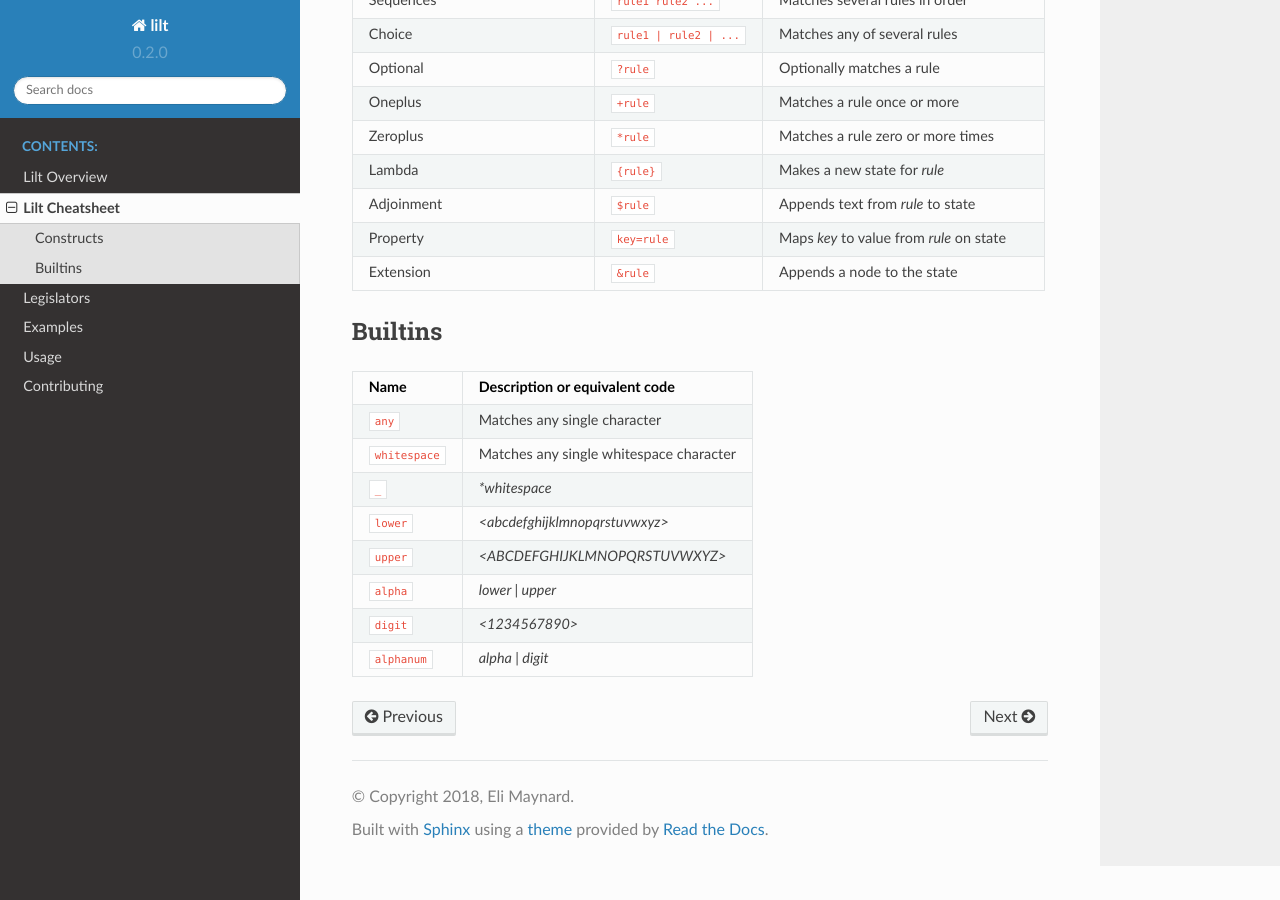
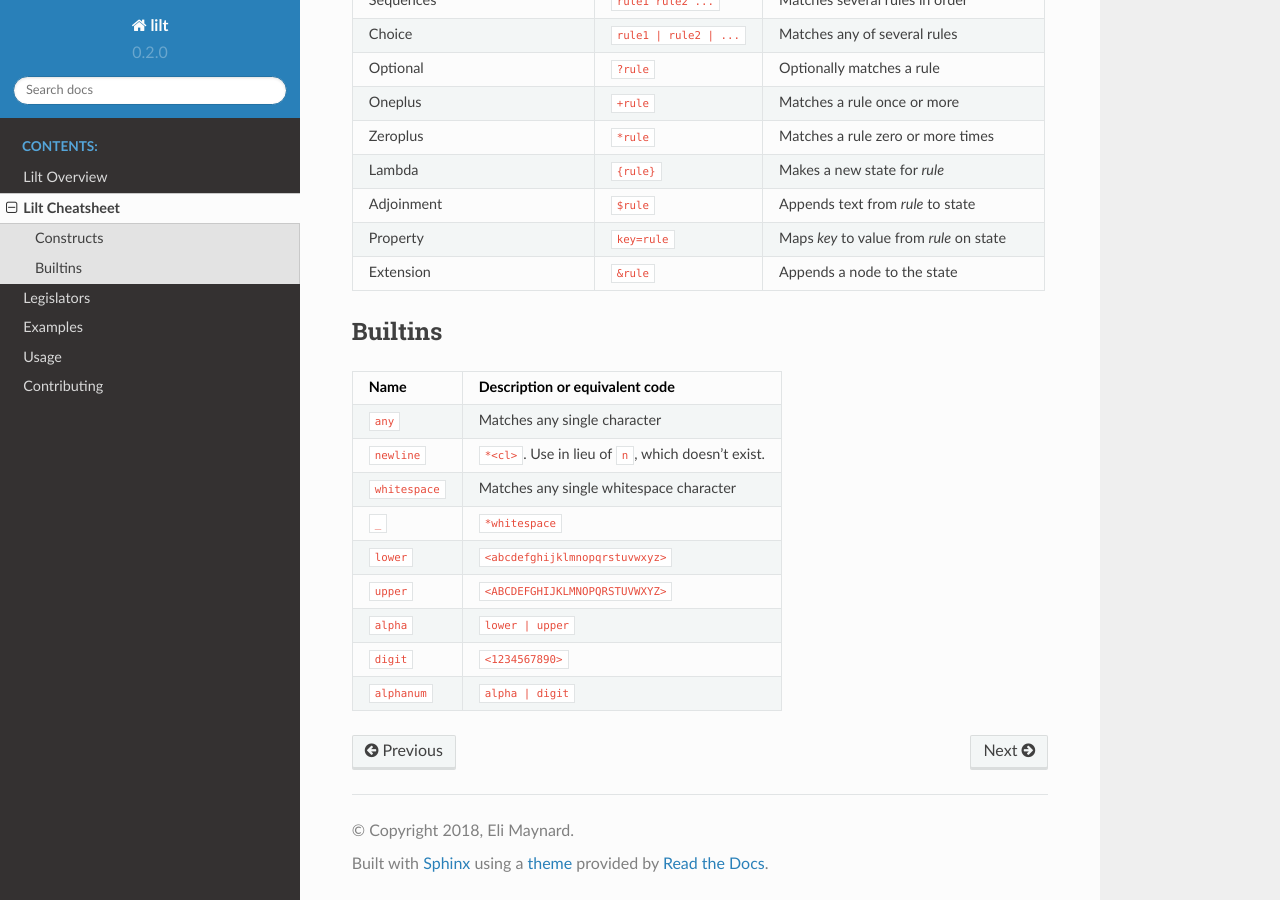
Before and after one commit to Quelklef/lilt, a Sphinx documentation site: the page built from docs/cheatsheet.rst, in a window 1280 px wide and 900 px high, scrolled down 503 px. Built offline with Sphinx 7.4.7 and the Read the Docs theme 2.0.0, drawn with Linux system fonts in a browser that asks for light colours.

Commit message:
Replaced \n escape code with "newline" builtin

```diff
--- a/docs/cheatsheet.rst
+++ b/docs/cheatsheet.rst
@@ -30,15 +30,16 @@ Extension                        :code:`&rule`                    Appends a node
 Builtins
 --------
 
-================================ ===================================================
+================================ ===================================================================
 Name                             Description or equivalent code
-================================ ===================================================
+================================ ===================================================================
 :code:`any`                      Matches any single character
+:code:`newline`                  :code:`*<\c\l>`. Use in lieu of :code:`\n`, which doesn't exist.
 :code:`whitespace`               Matches any single whitespace character
-:code:`_`                        `*whitespace`
-:code:`lower`                    `<abcdefghijklmnopqrstuvwxyz>`
-:code:`upper`                    `<ABCDEFGHIJKLMNOPQRSTUVWXYZ>`
-:code:`alpha`                    `lower | upper`
-:code:`digit`                    `<1234567890>`
-:code:`alphanum`                 `alpha | digit`
-================================ ===================================================
+:code:`_`                        :code:`*whitespace`
+:code:`lower`                    :code:`<abcdefghijklmnopqrstuvwxyz>`
+:code:`upper`                    :code:`<ABCDEFGHIJKLMNOPQRSTUVWXYZ>`
+:code:`alpha`                    :code:`lower | upper`
+:code:`digit`                    :code:`<1234567890>`
+:code:`alphanum`                 :code:`alpha | digit`
+================================ ===================================================================
```
Also changed, not shown: 2 other files.
